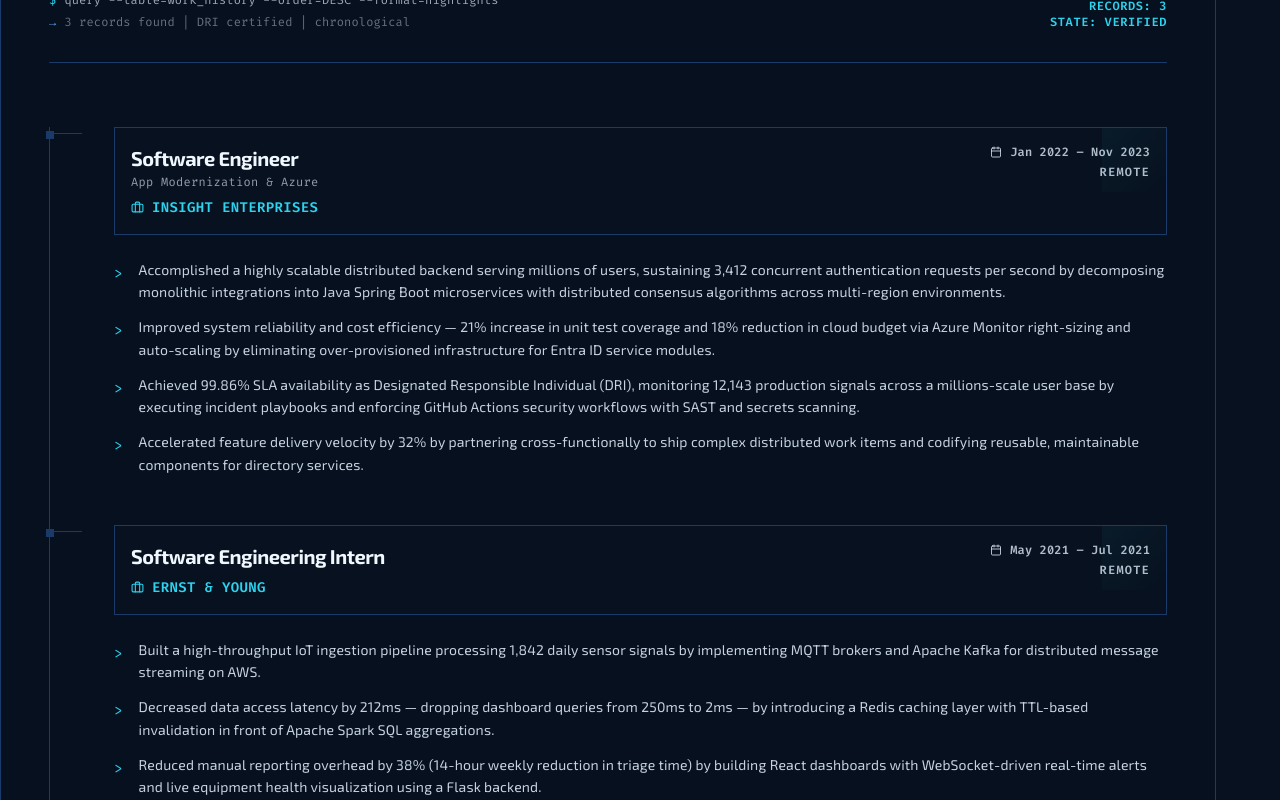
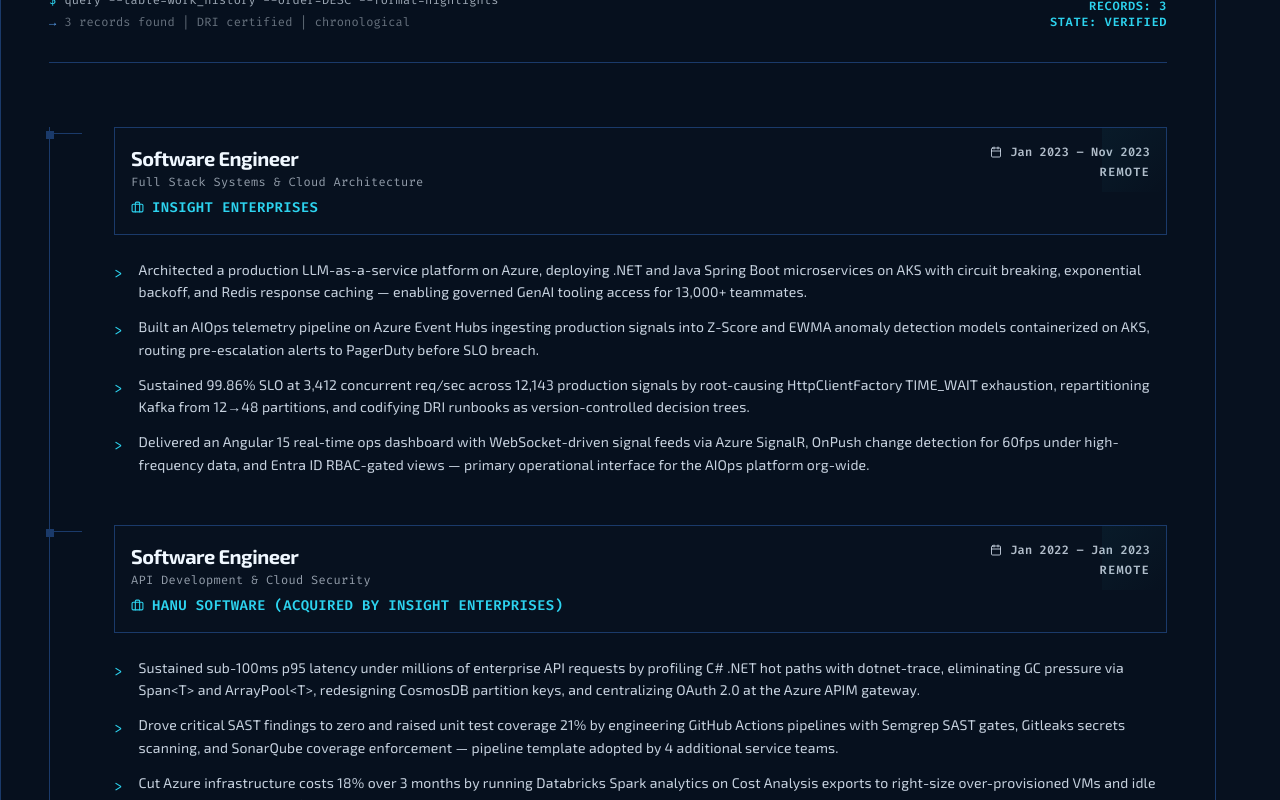
Before and after one commit to sourikduttanyu/Portfolio, a React (Vite) app: page / in a window 1280 px wide. Shown: the part 2000-2800 px from the top of the page. Built offline with nearby package versions, Linux system fonts and the light colour scheme.

Commit message:
feat: experience updated

```diff
--- a/src/components/ServiceLogs.jsx
+++ b/src/components/ServiceLogs.jsx
@@ -5,43 +5,44 @@
   {
     id: 'exp-01',
     role: 'Software Engineer',
-    subtitle: 'App Modernization & Azure',
+    subtitle: 'Full Stack Systems & Cloud Architecture',
     company: 'Insight Enterprises',
-    period: 'Jan 2022 – Nov 2023',
+    period: 'Jan 2023 – Nov 2023',
     location: 'Remote',
     highlights: [
-      'Accomplished a highly scalable distributed backend serving millions of users, sustaining 3,412 concurrent authentication requests per second by decomposing monolithic integrations into Java Spring Boot microservices with distributed consensus algorithms across multi-region environments.',
-      'Improved system reliability and cost efficiency — 21% increase in unit test coverage and 18% reduction in cloud budget via Azure Monitor right-sizing and auto-scaling by eliminating over-provisioned infrastructure for Entra ID service modules.',
-      'Achieved 99.86% SLA availability as Designated Responsible Individual (DRI), monitoring 12,143 production signals across a millions-scale user base by executing incident playbooks and enforcing GitHub Actions security workflows with SAST and secrets scanning.',
-      'Accelerated feature delivery velocity by 32% by partnering cross-functionally to ship complex distributed work items and codifying reusable, maintainable components for directory services.'
+      'Architected a production LLM-as-a-service platform on Azure, deploying .NET and Java Spring Boot microservices on AKS with circuit breaking, exponential backoff, and Redis response caching — enabling governed GenAI tooling access for 13,000+ teammates.',
+      'Built an AIOps telemetry pipeline on Azure Event Hubs ingesting production signals into Z-Score and EWMA anomaly detection models containerized on AKS, routing pre-escalation alerts to PagerDuty before SLO breach.',
+      'Sustained 99.86% SLO at 3,412 concurrent req/sec across 12,143 production signals by root-causing HttpClientFactory TIME_WAIT exhaustion, repartitioning Kafka from 12→48 partitions, and codifying DRI runbooks as version-controlled decision trees.',
+      'Delivered an Angular 15 real-time ops dashboard with WebSocket-driven signal feeds via Azure SignalR, OnPush change detection for 60fps under high-frequency data, and Entra ID RBAC-gated views — primary operational interface for the AIOps platform org-wide.',
     ]
   },
   {
     id: 'exp-02',
-    role: 'Software Engineering Intern',
-    subtitle: null,
+    role: 'Software Engineer',
+    subtitle: 'API Development & Cloud Security',
+    company: 'Hanu Software (acquired by Insight Enterprises)',
+    period: 'Jan 2022 – Jan 2023',
+    location: 'Remote',
+    highlights: [
+      'Sustained sub-100ms p95 latency under millions of enterprise API requests by profiling C# .NET hot paths with dotnet-trace, eliminating GC pressure via Span<T> and ArrayPool<T>, redesigning CosmosDB partition keys, and centralizing OAuth 2.0 at the Azure APIM gateway.',
+      'Drove critical SAST findings to zero and raised unit test coverage 21% by engineering GitHub Actions pipelines with Semgrep SAST gates, Gitleaks secrets scanning, and SonarQube coverage enforcement — pipeline template adopted by 4 additional service teams.',
+      'Cut Azure infrastructure costs 18% over 3 months by running Databricks Spark analytics on Cost Analysis exports to right-size over-provisioned VMs and idle AKS node pools via Terraform and custom-metric VMSS autoscaling — CI/CD velocity improved 27%.',
+      'Built a React 18 internal tooling dashboard with live GitHub Actions and Azure Cost Analysis REST API feeds, Recharts visualizations, and Entra ID OAuth 2.0 PKCE auth delivering RBAC-gated SAST and FinOps visibility to Security, FinOps, and Engineering managers.',
+    ]
+  },
+  {
+    id: 'exp-03',
+    role: 'Software Engineer Intern',
+    subtitle: 'Data & Backend Infrastructure',
     company: 'Ernst & Young',
     period: 'May 2021 – Jul 2021',
     location: 'Remote',
     highlights: [
-      'Built a high-throughput IoT ingestion pipeline processing 1,842 daily sensor signals by implementing MQTT brokers and Apache Kafka for distributed message streaming on AWS.',
-      'Decreased data access latency by 212ms — dropping dashboard queries from 250ms to 2ms — by introducing a Redis caching layer with TTL-based invalidation in front of Apache Spark SQL aggregations.',
-      'Reduced manual reporting overhead by 38% (14-hour weekly reduction in triage time) by building React dashboards with WebSocket-driven real-time alerts and live equipment health visualization using a Flask backend.',
-      'Streamlined distributed deployment cadence by 27% by codifying reusable architectural blueprints for containerized microservices and NoSQL data synchronization across client environments.'
+      'Processed 1,842 daily industrial IoT sensor signals by implementing MQTT broker ingestion and a 3-topic Apache Kafka distributed streaming pipeline on AWS, enabling high-throughput delivery to multiple downstream consumer groups.',
+      'Reduced mean time to detection across 3 production services by building an AIOps telemetry pipeline with Z-Score and EWMA anomaly detection as containerized inference microservices, shifting triage from reactive paging to automated pre-escalation routing.',
+      'Reduced deployment risk across 4 production services by codifying containerized microservice blueprints and NoSQL synchronization runbooks, achieving zero-downtime blue-green release cadence throughout the internship.',
     ]
   },
-  {
-    id: 'exp-03',
-    role: 'Graduate Assistant',
-    subtitle: null,
-    company: 'New York University',
-    period: 'May 2025 – Sep 2025',
-    location: 'New York, NY',
-    highlights: [
-      'Accomplished a 30% acceleration in operational workflows across 52 departmental offerings by engineering a Java backend microservice with Slack API integrations.',
-      'Achieved 100% data integrity and enhanced cross-platform scalability by deploying automated CI/CD validation pipelines.'
-    ]
-  }
 ]
 
 export default function ServiceLogs({ id }) {
```
Also changed, not shown: 2 other files (tests, documents, lock files or other folders).
